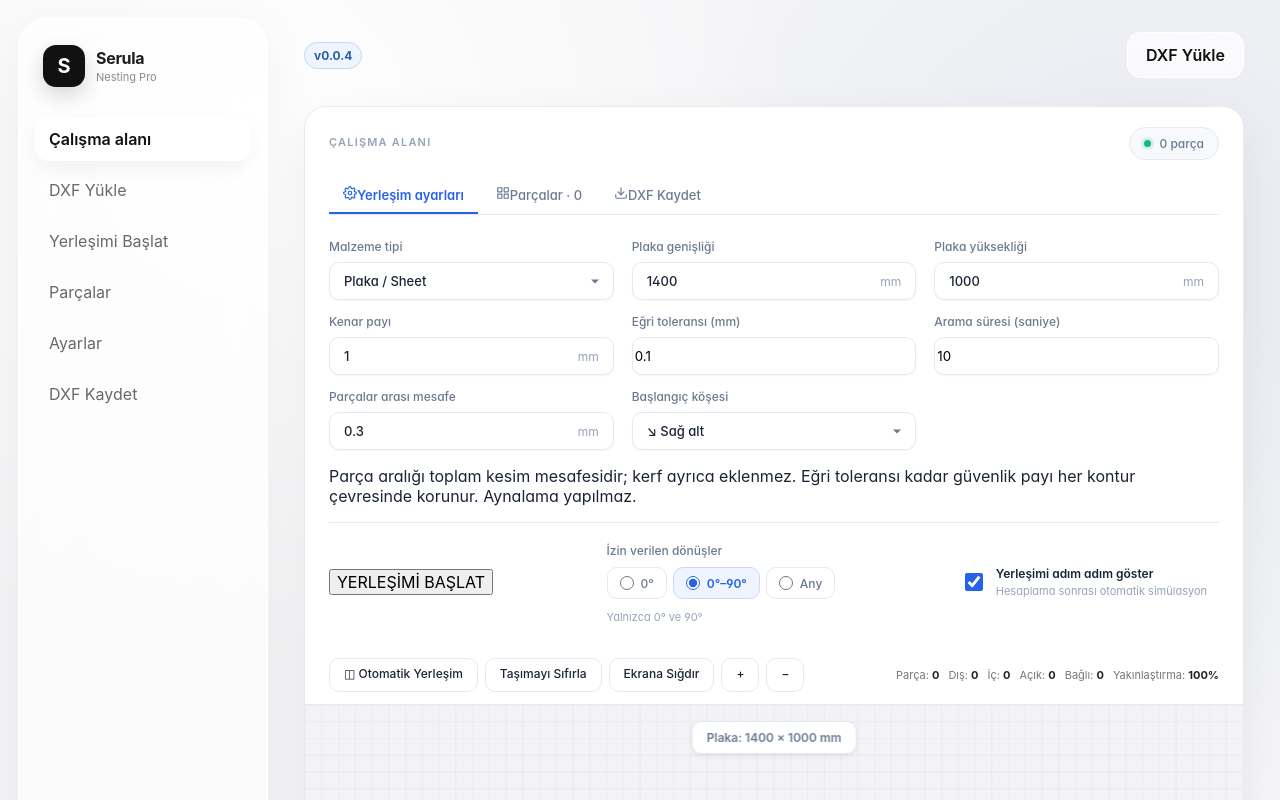
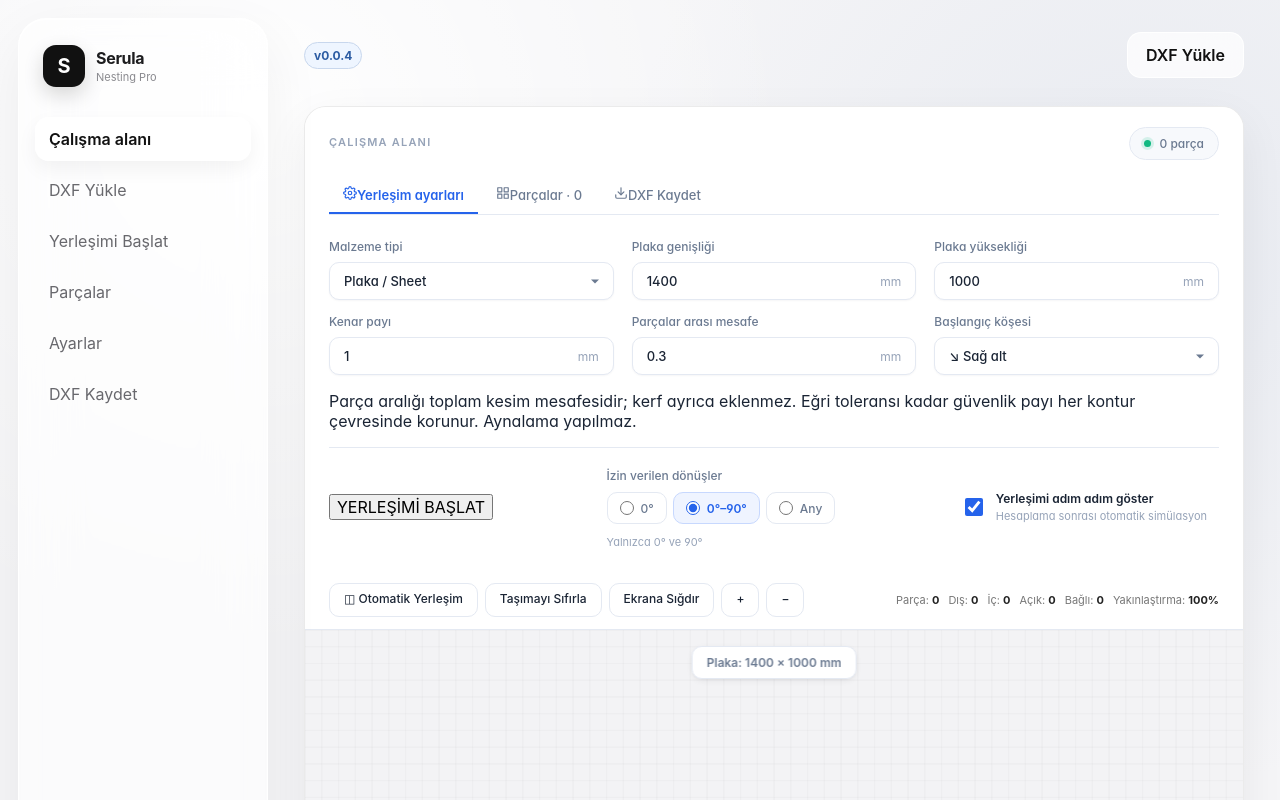
Before and after one commit to M93hasan/serula-pro2, a React (Vite) app in the folder frontend/: page / in a window 1280 px wide. Shown: the top 800 px of the page. Built offline with nearby package versions, Linux system fonts and the light colour scheme.

Commit message:
Update NestingControls.tsx

```diff
--- a/frontend/src/dxf/NestingControls.tsx
+++ b/frontend/src/dxf/NestingControls.tsx
@@ -23,6 +23,21 @@ type Props = {
   unplacedCount: number;
   onExport: (format: 'dxf') => void;
 };
+
+function arePartsIdentical(a: NestingPart, b: NestingPart): boolean {
+  const eps = 0.5; // tolerans limitleri (mm)
+  const wDiff = Math.abs(a.bounds.width - b.bounds.width);
+  const hDiff = Math.abs(a.bounds.height - b.bounds.height);
+  if (wDiff > eps || hDiff > eps) return false;
+
+  const aArea = a.outerContour.absoluteArea ?? 0;
+  const bArea = b.outerContour.absoluteArea ?? 0;
+  if (Math.abs(aArea - bArea) > eps * 10) return false;
+
+  if (a.holes.length !== b.holes.length) return false;
+
+  return true;
+}
 
 export default function NestingControls(props: Props) {
   const { settings, parts, quantities, panel } = props;
@@ -91,6 +106,27 @@ export default function NestingControls(props: Props) {
       ),
     },
   ];
+
+  // Geometrik olarak tamamen aynı olan parçaları grupla
+  const groupedParts: { master: NestingPart; members: NestingPart[] }[] = [];
+  parts.forEach((part) => {
+    const group = groupedParts.find((g) => arePartsIdentical(g.master, part));
+    if (group) {
+      group.members.push(part);
+    } else {
+      groupedParts.push({ master: part, members: [part] });
+    }
+  });
+
+  const setGroupQuantity = (members: NestingPart[], newVal: number) => {
+    const n = members.length;
+    const base = Math.floor(newVal / n);
+    const remainder = newVal % n;
+    members.forEach((member, i) => {
+      const q = base + (i < remainder ? 1 : 0);
+      props.onQuantity(member.id, q);
+    });
+  };
 
   return (
     <section className="nesting-controls" id="workspace-controls">
@@ -162,42 +198,6 @@ export default function NestingControls(props: Props) {
               )}
 
               {dimension('margin', 'Kenar payı')}
-
-              <label className="setting-field">
-                <span>Eğri toleransı (mm)</span>
-                <input
-                  aria-label="Eğri toleransı"
-                  type="number"
-                  min="0.001"
-                  max="5"
-                  step="0.01"
-                  value={settings.curveTolerance ?? 0.1}
-                  onChange={(event) =>
-                    props.onSettings({
-                      ...settings,
-                      curveTolerance: Number(event.target.value),
-                    })
-                  }
-                />
-              </label>
-
-              <label className="setting-field">
-                <span>Arama süresi (saniye)</span>
-                <input
-                  aria-label="Arama süresi"
-                  type="number"
-                  min="1"
-                  max="300"
-                  step="1"
-                  value={(settings.timeBudgetMs ?? 10000) / 1000}
-                  onChange={(event) =>
-                    props.onSettings({
-                      ...settings,
-                      timeBudgetMs: Number(event.target.value) * 1000,
-                    })
-                  }
-                />
-              </label>
 
               <label className="setting-field">
                 <span>Parçalar arası mesafe</span>
@@ -328,13 +328,15 @@ export default function NestingControls(props: Props) {
             </div>
 
             <div className="part-catalogue">
-              {parts.map((part, index) => {
-                const quantity = quantities[part.id] ?? 1;
-                const { minX, minY, width, height } = part.bounds;
+              {groupedParts.map((group, index) => {
+                const { master, members } = group;
+                const quantity = members.reduce((sum, m) => sum + (quantities[m.id] ?? 1), 0);
+                const { minX, minY, width, height } = master.bounds;
+                const isExcluded = quantity === 0;
                 return (
                   <article
-                    className={`part-card ${quantity === 0 ? 'excluded' : ''}`}
-                    key={part.id}
+                    className={`part-card ${isExcluded ? 'excluded' : ''}`}
+                    key={master.id}
                   >
                     <div className="part-thumbnail">
                       <svg
@@ -342,7 +344,7 @@ export default function NestingControls(props: Props) {
                         aria-label={`P${index + 1} önizleme`}
                       >
                         <polygon
-                          points={part.outerContour.points
+                          points={master.outerContour.points
                             .map((p) => `${p.x},${p.y}`)
                             .join(' ')}
                           fill="#e8eefc"
@@ -359,12 +361,17 @@ export default function NestingControls(props: Props) {
                         {width.toFixed(1)} × {height.toFixed(1)} mm
                       </small>
                       <span>{quantity === 0 ? 'Yerleşim dışında' : `${quantity} adet`}</span>
+                      {members.length > 1 && (
+                        <span style={{ fontSize: '10px', color: 'var(--nc-text-subtle)', marginTop: '2px' }}>
+                          ({members.length} benzer çizim gruplandı)
+                        </span>
+                      )}
                     </div>
 
                     <button
                       className="full-button"
                       disabled={props.busy}
-                      onClick={() => props.onFull(part.id)}
+                      onClick={() => props.onFull(master.id)}
                     >
                       Full · Plakayı doldur
                     </button>
@@ -373,7 +380,10 @@ export default function NestingControls(props: Props) {
                       <button
                         aria-label={`P${index + 1} azalt`}
                         disabled={props.busy || quantity === 0}
-                        onClick={() => props.onQuantity(part.id, quantity - 1)}
+                        onClick={() => {
+                          const newVal = Math.max(0, quantity - 1);
+                          setGroupQuantity(members, newVal);
+                        }}
                       >
                         −
                       </button>
@@ -387,14 +397,17 @@ export default function NestingControls(props: Props) {
                         onChange={(event) => {
                           const value = Number(event.target.value);
                           if (Number.isInteger(value) && value >= 0 && value <= 1000) {
-                            props.onQuantity(part.id, value);
+                            setGroupQuantity(members, value);
                           }
                         }}
                       />
                       <button
                         aria-label={`P${index + 1} artır`}
                         disabled={props.busy || quantity === 1000}
-                        onClick={() => props.onQuantity(part.id, quantity + 1)}
+                        onClick={() => {
+                          const newVal = Math.min(1000, quantity + 1);
+                          setGroupQuantity(members, newVal);
+                        }}
                       >
                         +
                       </button>
```
